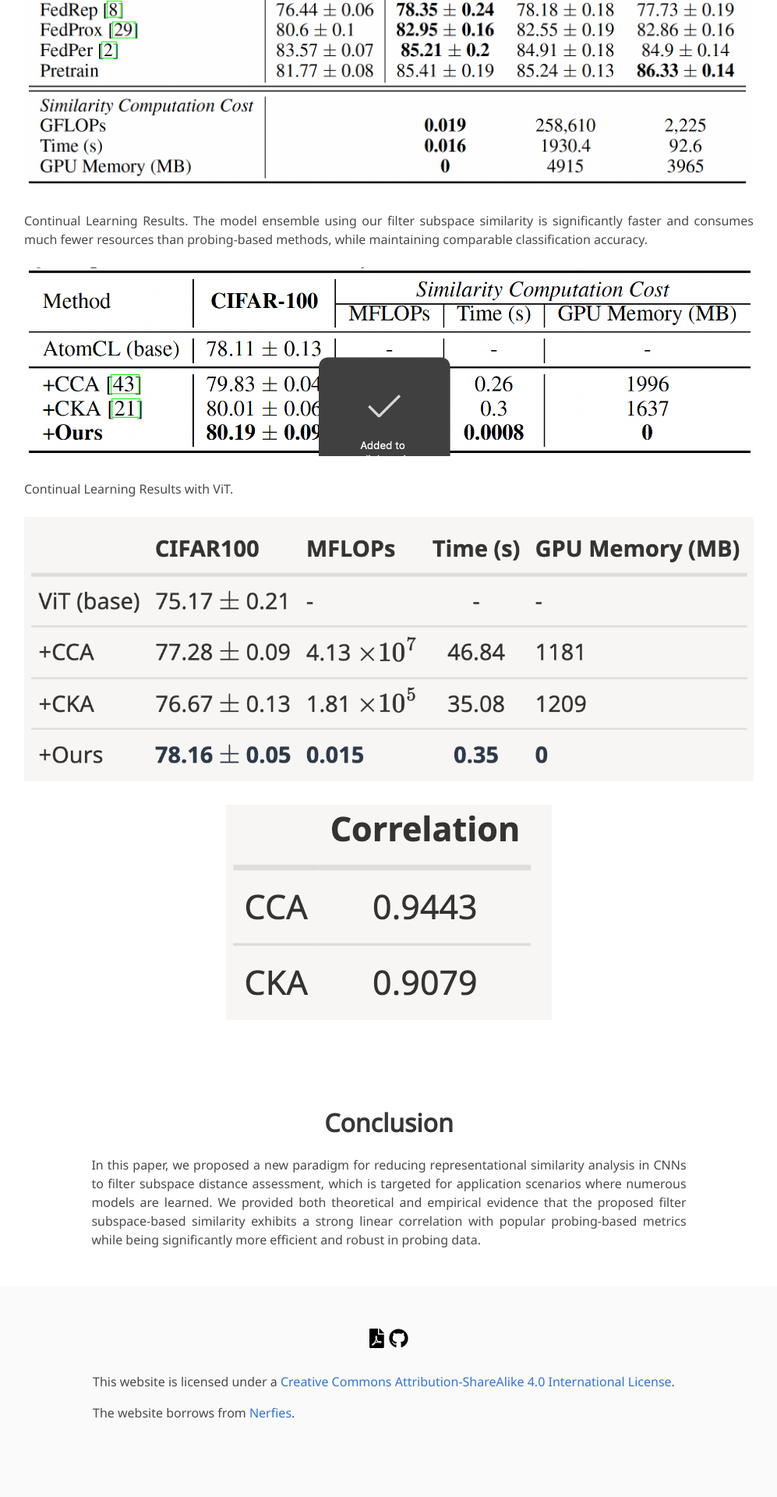
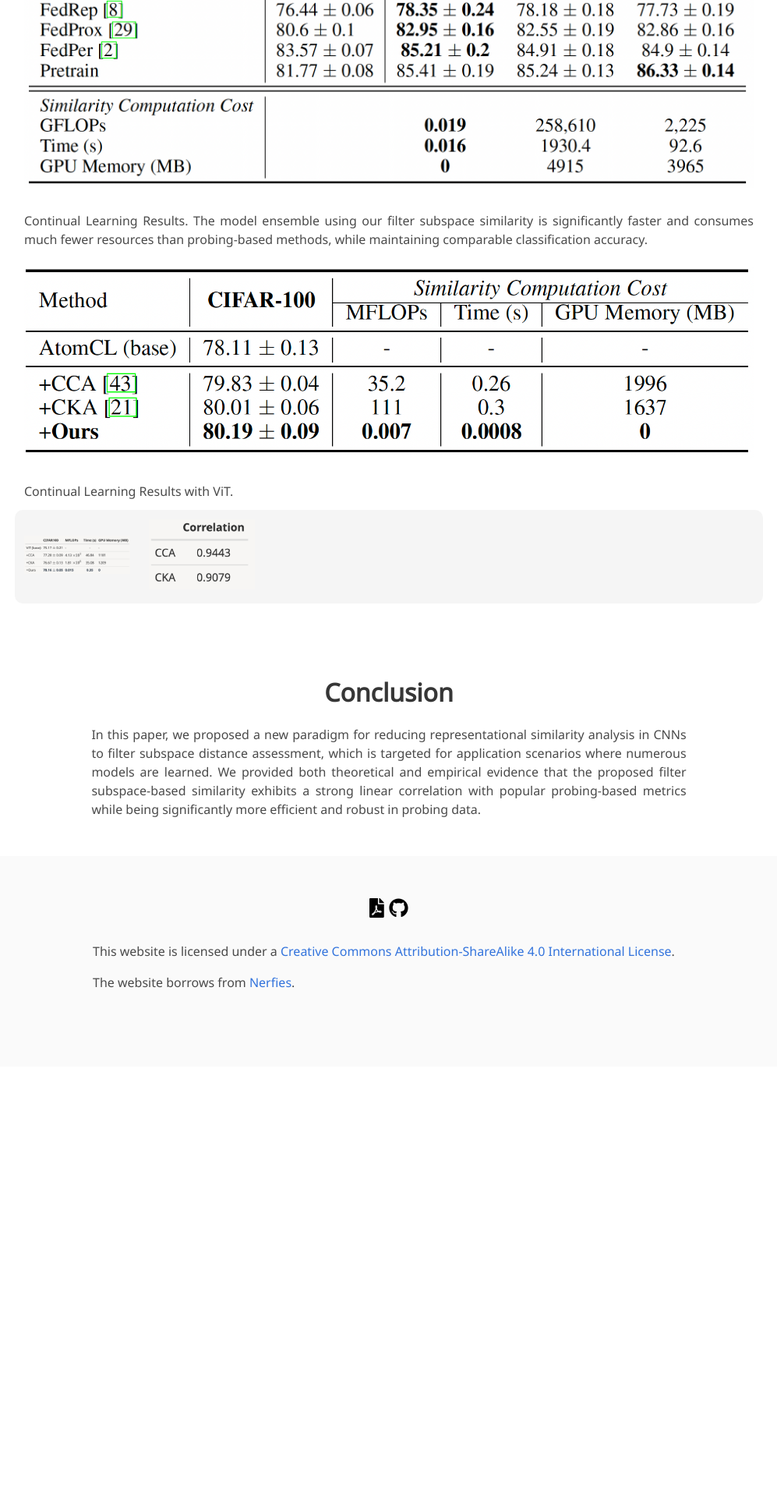
Before and after one commit to weichennone/myhomepage, a Jekyll site: the page _projects/2023neurips/index.html, which Jekyll copies as it is, in a window 1280 px wide. Shown: the part 3052-4972 px from the top of the page at 78% size, without its empty margins (141-1138 px from the left). Built offline with Jekyll 4.4.1, drawn with Linux system fonts in a browser that asks for light colours; nearby versions of some CDN libraries; some web fonts are replaced; library files that are not in the unit come from our copies; a style sheet for code colours, icons or effects is not loaded; after the commit the page ends 4420 px from its top, so only the background shows below that.

Commit message:
update results

```diff
--- a/_projects/2023neurips/index.html
+++ b/_projects/2023neurips/index.html
@@ -495,16 +495,19 @@
           Continual Learning Results with ViT.
         </p>
       </div>
-      <div class="content has-text-centered">
+      <div class="columns is-vcentered interpolation-panel">
+        <div class="column is-2 has-text-centered">
           <img src="./static/images/results_5.png"
                  class="system-diagram"
                  alt="CL results with ViT 1."/>
         </div>
-      <div class="content has-text-centered">
+        <div class="column is-2 has-text-centered">
           <img src="./static/images/results_6.png"
                  class="system-diagram"
                  alt="CL results with ViT 2."/>
         </div>
+      </div>
+
     </div>
     <!--/ Conclusion.-->
 
```
Also changed, not shown: _projects/2023neurips/static/images/results_4.png. Lines whose indentation alone changed are shown as unchanged.
